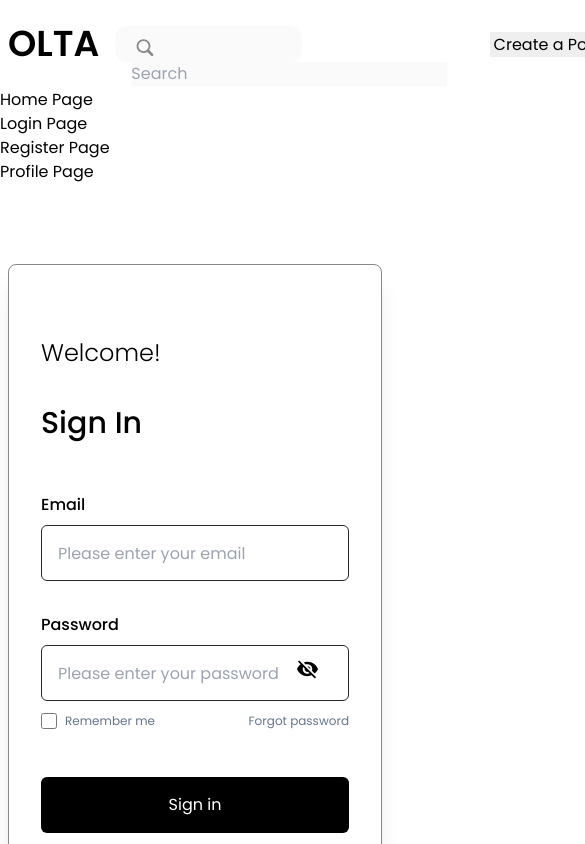
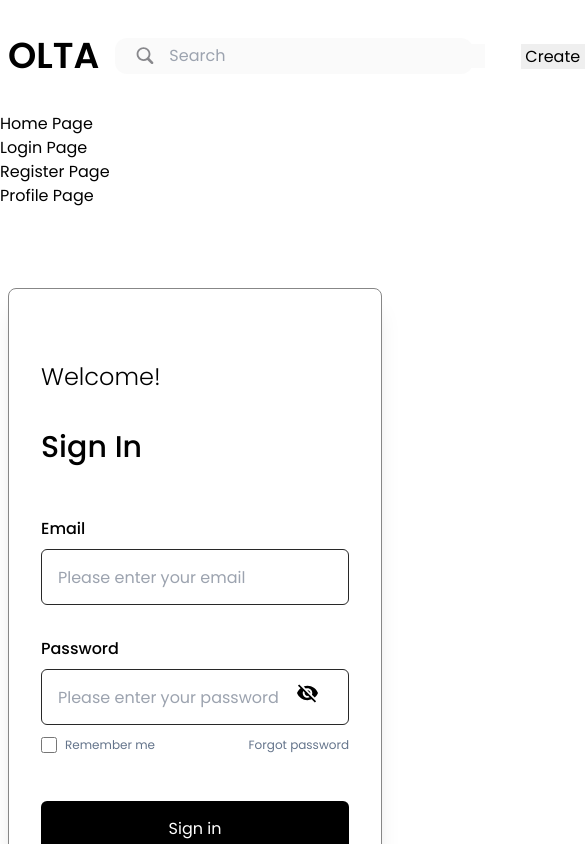
Before and after one commit to iremumut/Olta, a React (Create React App) app in the folder client/: page /login in a window 390 px wide. Shown: the top 844 px of the page, 585 px wide, since content can reach past the window. Built offline with nearby package versions, Linux system fonts and the light colour scheme.

Commit message:
making the nav responsive

```diff
--- a/client/src/pages/components/NavBar.js
+++ b/client/src/pages/components/NavBar.js
@@ -6,7 +6,7 @@ const NavBar = () => {
       <Link to={"/"}>
         <p className="text-4xl font-semibold xl:mr-28 mr-4">OLTA</p>
       </Link>
-      <div className="w-1/2 3xl:w-96 px-4 bg-neutral-50/[.97] gap-2.5 rounded-xl p-2 items-center xl:mr-12 mr-4 3xl:mr-48 h-9 ">
+      <div className="flex flex-row w-96 px-4 bg-neutral-50/[.97] gap-2.5 rounded-xl p-2 items-center xl:mr-12 mr-4 3xl:mr-48 h-9 ">
         <img src={searchIcon} alt="" className="inline" />
         <input
           type="search"
@@ -14,14 +14,14 @@ const NavBar = () => {
           placeholder="Search"
         />
       </div>
-      <div className="flex flex-row lg:justify-between 3xl:w-1/4 w-1/2 items-center text-[#4A5567] flex-left mx-4 lg:visible invisible ">
+      <div className="flex flex-row lg:justify-between 3xl:w-1/4 w-1/2 items-center text-[#4A5567] flex-left mx-4 lg:flex hidden ">
         <button className="hover:text-[#4A5567]/70 ">Create a Post</button>
         <Link to={"/"}>
           <p className="hover:text-[#4A5567]/70  ">Wallet</p>
         </Link>
         <button className="hover:text-[#4A5567]/70">Sign Out</button>
       </div>
-      <div className="lg:invisible visible">
+      <div className="lg:hidden mx-8">
         <select>
           <option>
             {" "}
@@ -38,12 +38,14 @@ const NavBar = () => {
           </option>
         </select>
       </div>
-      <div className="w-2/5 3xl:w-3/5 flex flex-row ml-4 justify-end items-center">
-        <p className="mx-2 text-[#4E5D78] text-xl font-semibold	">Alex Daniel</p>
+      <div className="lg:w-2/5 w-full 3xl:w-3/5 flex lg:flex-row flex-col ml-4 lg:justify-end lg:items-center items-end">
         <img
           src="https://encrypted-tbn0.gstatic.com/images?q=tbn:ANd9GcQ8FuEJbKwDdaz1h387130xmYkAIQbZpahhbQ&usqp=CAU"
-          className="h-12 w-12 rounded-xl mx-2"
+          className="lg:h-12 lg:w-12 w-8 h-8 lg:rounded-xl mx-2 rounded-full "
         ></img>
+        <p className="mx-2 text-[#4E5D78] lg:text-xl text-base lg:font-semibold	font-normal">
+          Alex Daniel
+        </p>
       </div>
     </div>
   );
```
